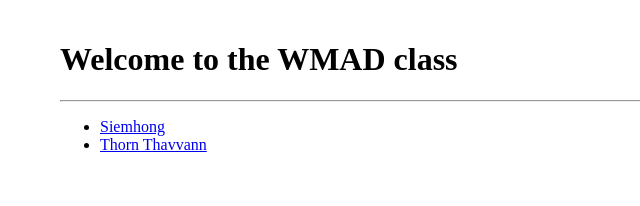
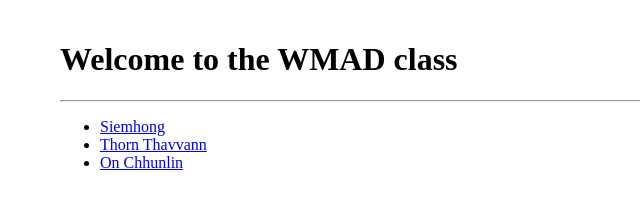
Before and after one commit to emsiemhong/git-exercise-1, a plain HTML site: page index.html in a window 1280 px wide. Shown: the whole page, without its empty margins (0-640 px from the left). Drawn offline with Linux system fonts and the light colour scheme.

Commit message:
done style (2)

```diff
--- a/index.html
+++ b/index.html
@@ -15,6 +15,7 @@
     <ul>
       <li><a href="siemhong/">Siemhong</a></li>
       <li><a href="thornthavann/">Thorn Thavvann</a></li>
+      <li><a href="chhunlin/">On Chhunlin</a></li>
     </ul>
   </div>
 </body>
```
